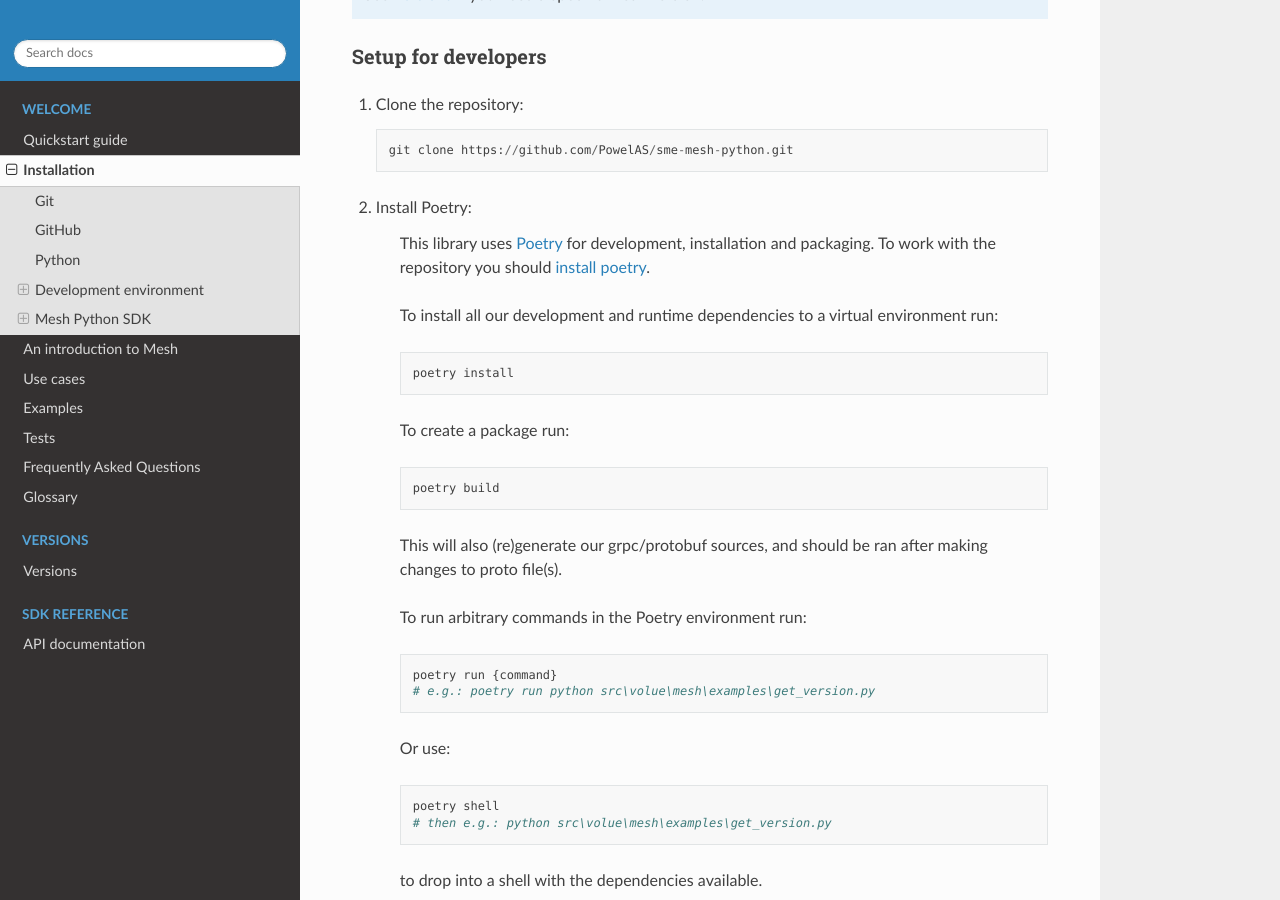
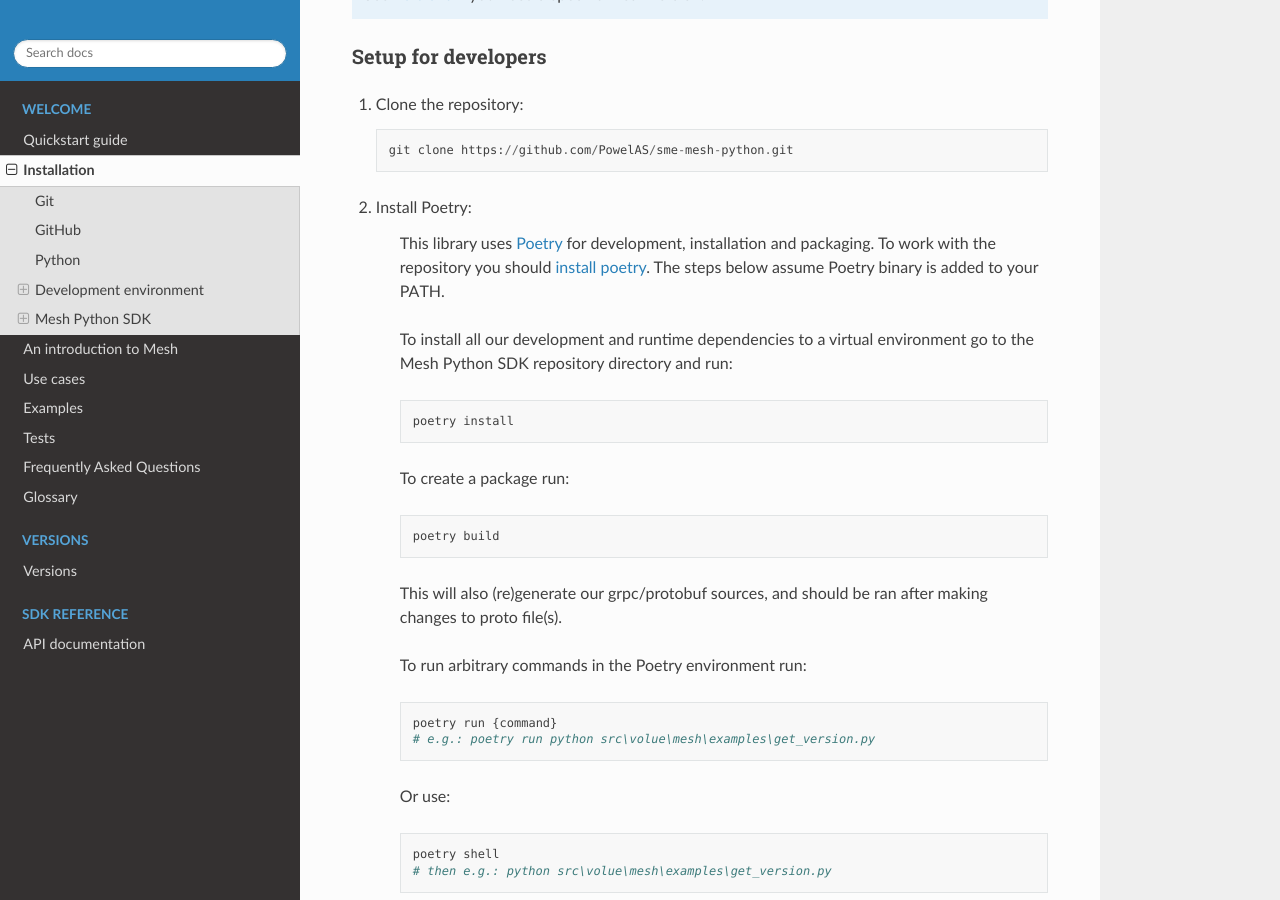
Before and after one commit to Volue-Public/energy-mesh-python, a Sphinx documentation site: the page built from docs/source/installation.rst, in a window 1280 px wide and 900 px high, scrolled down 2457 px. Built offline with Sphinx 7.4.7 and the Read the Docs theme 2.0.0, drawn with Linux system fonts in a browser that asks for light colours.

Commit message:
Update documentation on Poetry (2)

```diff
--- a/docs/source/installation.rst
+++ b/docs/source/installation.rst
@@ -116,9 +116,10 @@
 #. Install Poetry:
 
     This library uses `Poetry`_ for development, installation and packaging. To
-    work with the repository you should `install poetry <https://python-poetry.org/docs/#installation>`_.
+    work with the repository you should `install poetry <https://github.com/python-poetry/poetry#installation>`_.
+    The steps below assume Poetry binary is added to your PATH.
 
-    To install all our development and runtime dependencies to a virtual environment run::
+    To install all our development and runtime dependencies to a virtual environment go to the Mesh Python SDK repository directory and run::
 
       poetry install
 
```
